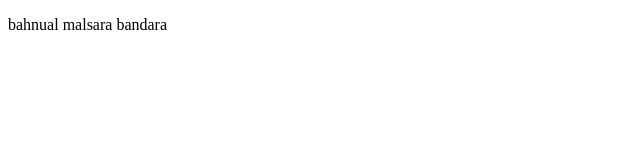
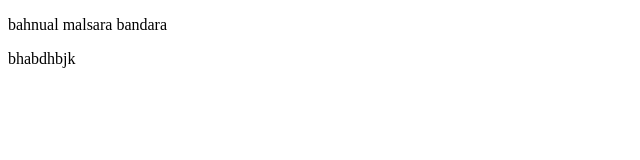
Before and after one commit to BhanuBro2k03/web-app, a plain HTML site: page index.html in a window 1280 px wide. Shown: the full height of the page, 0-640 px from the left. Drawn offline with Linux system fonts and the light colour scheme.

Commit message:
p tag aaaddddd

```diff
--- a/index.html
+++ b/index.html
@@ -7,5 +7,6 @@
 </head>
 <body>
     <p>bahnual malsara bandara</p>
+    <p>bhabdhbjk</p>
 </body>
 </html>
```
